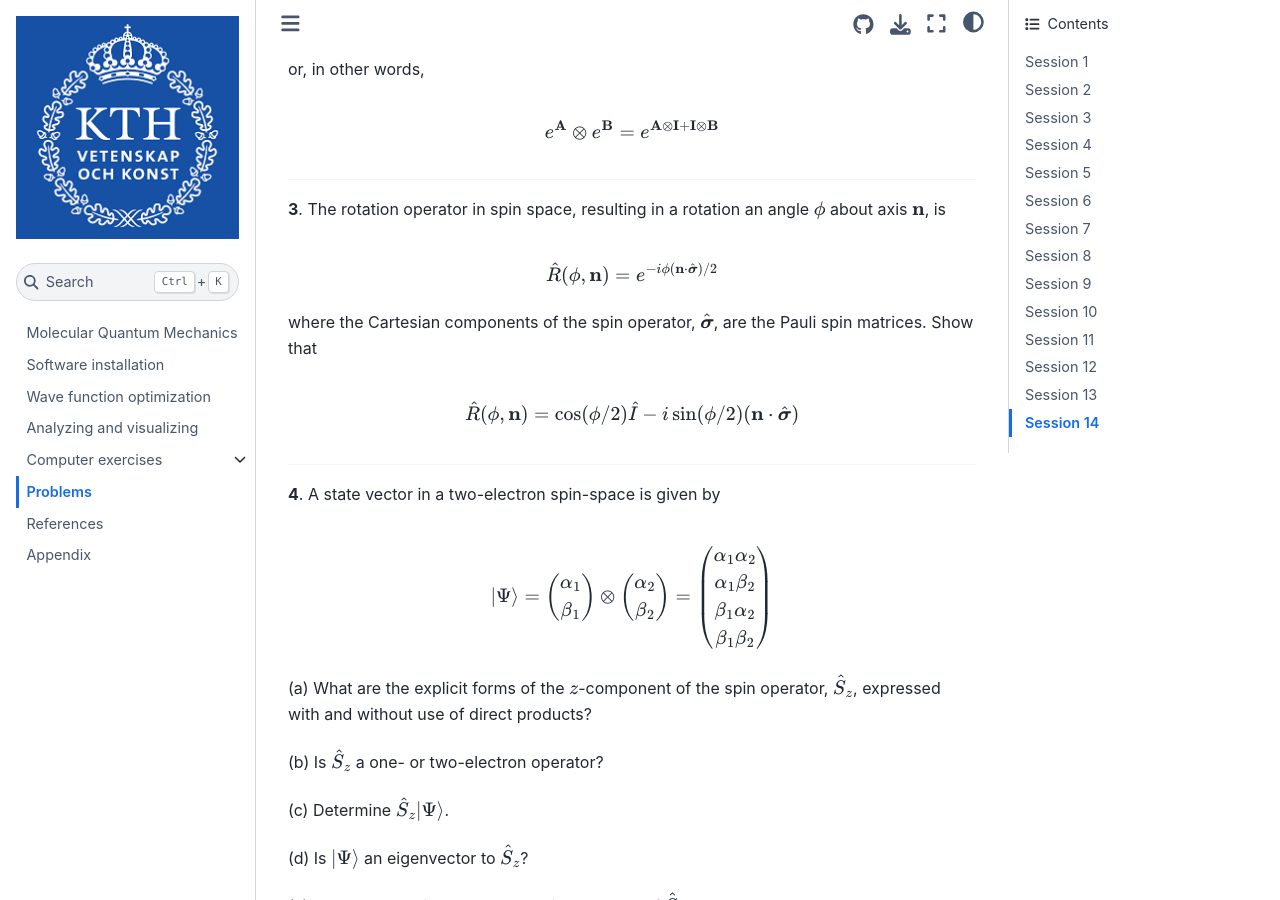
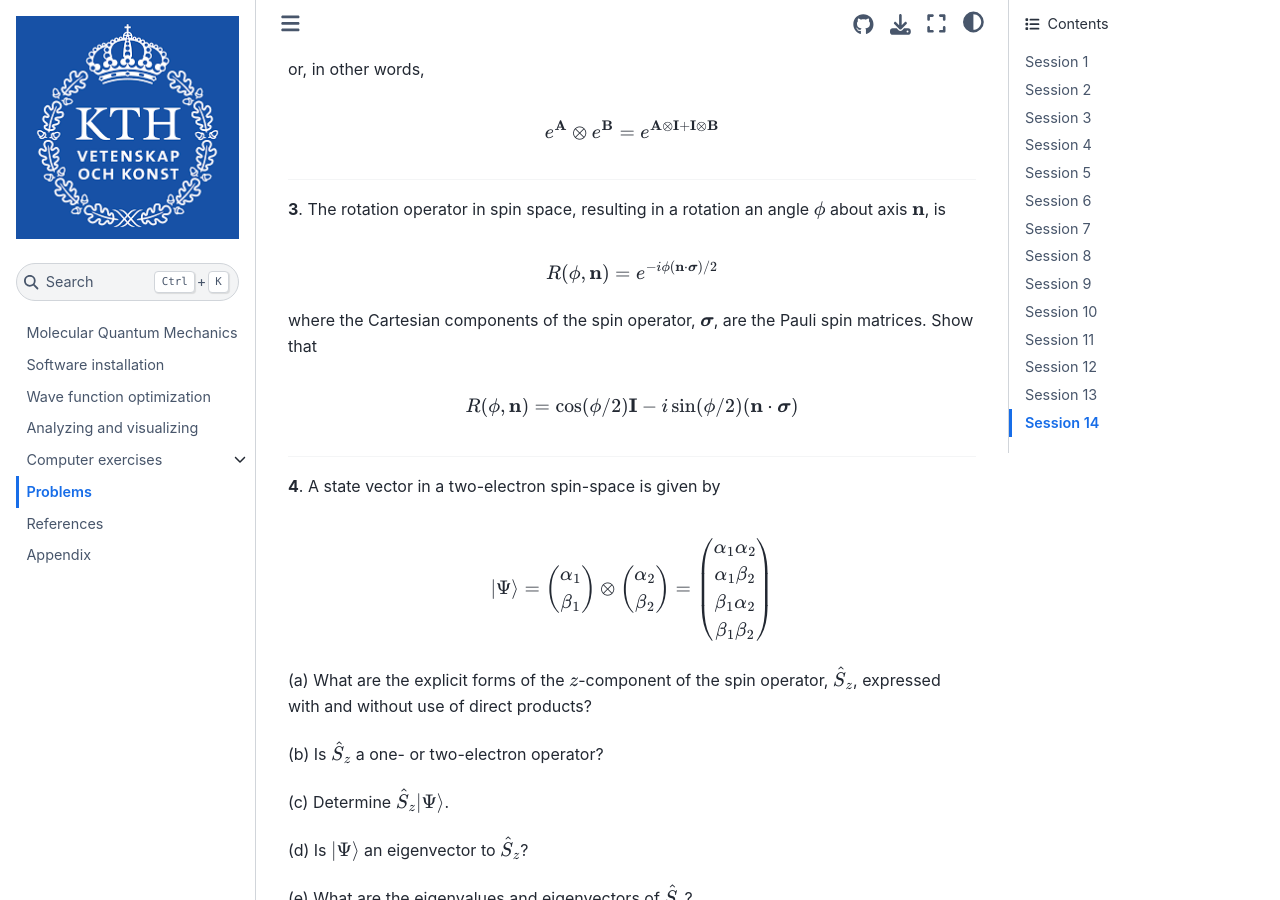
Before and after one commit to kthpanor/cb2070, a Jupyter Book: the page built from docs/problems.md, in a window 1280 px wide and 900 px high, scrolled down 905 px. Built offline with Jupyter Book 1.0.4 settings and Sphinx 7.4.7 and the Sphinx Book theme 1.1.4, drawn with Linux system fonts in a browser that asks for light colours.

```diff
--- a/docs/problems.md
+++ b/docs/problems.md
@@ -57,13 +57,13 @@
 The rotation operator in spin space, resulting in a rotation an angle $\phi$ about axis $\mathbf{n}$, is
 %
 $$
-\hat{R}(\phi, \mathbf{n}) = e^{-i\phi(\mathbf{n} \cdot \hat{\boldsymbol{\sigma}})/2}
+R(\phi, \mathbf{n}) = e^{-i\phi(\mathbf{n} \cdot \boldsymbol{\sigma})/2}
 $$
-where the Cartesian components of the spin operator, $\hat{\boldsymbol{\sigma}}$, are the Pauli spin matrices. Show that
+where the Cartesian components of the spin operator, $\boldsymbol{\sigma}$, are the Pauli spin matrices. Show that
 %
 $$
-\hat{R}(\phi, \mathbf{n}) = \cos(\phi/2) \hat{I} - i
-\sin(\phi/2) (\mathbf{n} \cdot \hat{\boldsymbol{\sigma}})
+R(\phi, \mathbf{n}) = \cos(\phi/2) \mathbf{I} - i
+\sin(\phi/2) (\mathbf{n} \cdot \boldsymbol{\sigma})
 $$
 
 ---------------------------------------------------------------------------
```
Also changed, not shown: docs/installation.ipynb, docs/scf-optimization.ipynb.
